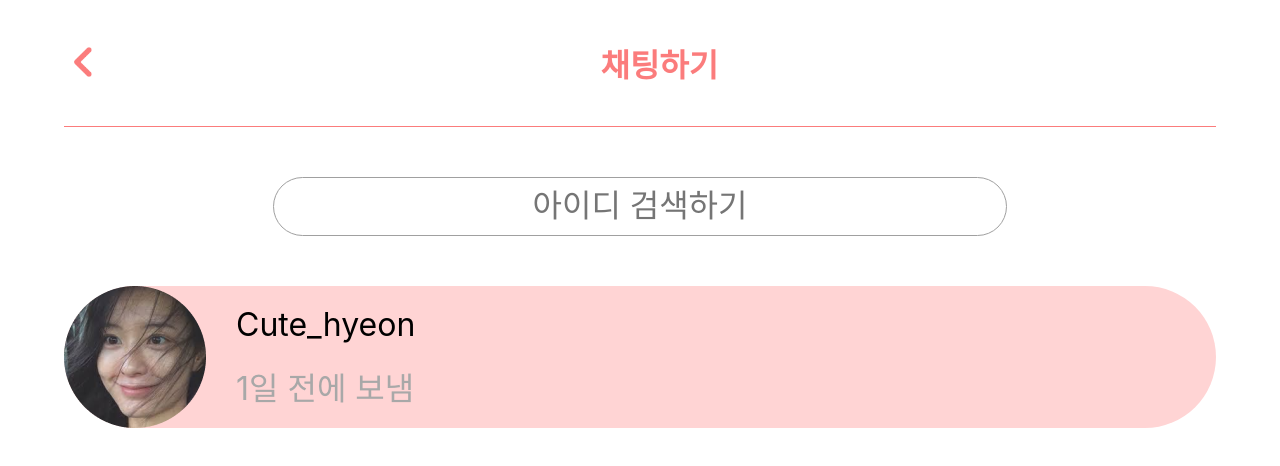
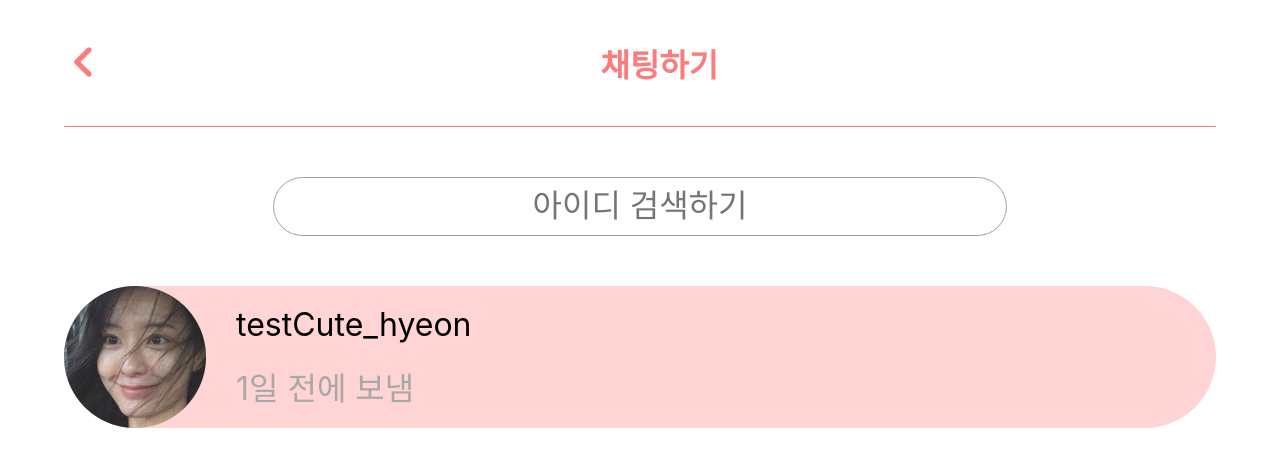
Before and after one commit to Bunny-pit/bunny-pit, a React (Create React App) app in the folder CLIENT/: page /chat in a window 1280 px wide. Shown: the top 466 px of the page. Built offline with nearby package versions, Linux system fonts and the light colour scheme.

Commit message:
feat : message 컴포넌트 생성

```diff
--- a/CLIENT/src/chat/chat_page.jsx
+++ b/CLIENT/src/chat/chat_page.jsx
@@ -20,8 +20,21 @@ export function ChatPage() {
               className={chat_style.input}
               type="text"
               placeholder="아이디 검색하기"
+              onChange={(e) => {
+                e.preventDefault();
+                console.log(e.target.value);
+              }}
             />
           </div>
+          <Message userId={"test"} />
+        </div>
+      </div>
+    </>
+  );
+}
+
+function Message({ userId }) {
+  return (
     <div className={chat_style.message_container}>
       <div
         className={chat_style.message_wrapper}
@@ -31,13 +44,10 @@ export function ChatPage() {
       >
         <img src="/assets/profile1.png" alt="프로필 사진" />
         <div className={chat_style.text}>
-                <div className={chat_style.message_id}>Cute_hyeon</div>
+          <div className={chat_style.message_id}>{userId}Cute_hyeon</div>
           <div className={chat_style.message_date}>1일 전에 보냄</div>
         </div>
       </div>
     </div>
-        </div>
-      </div>
-    </>
   );
 }
```
Lines whose indentation alone changed are shown as unchanged.
